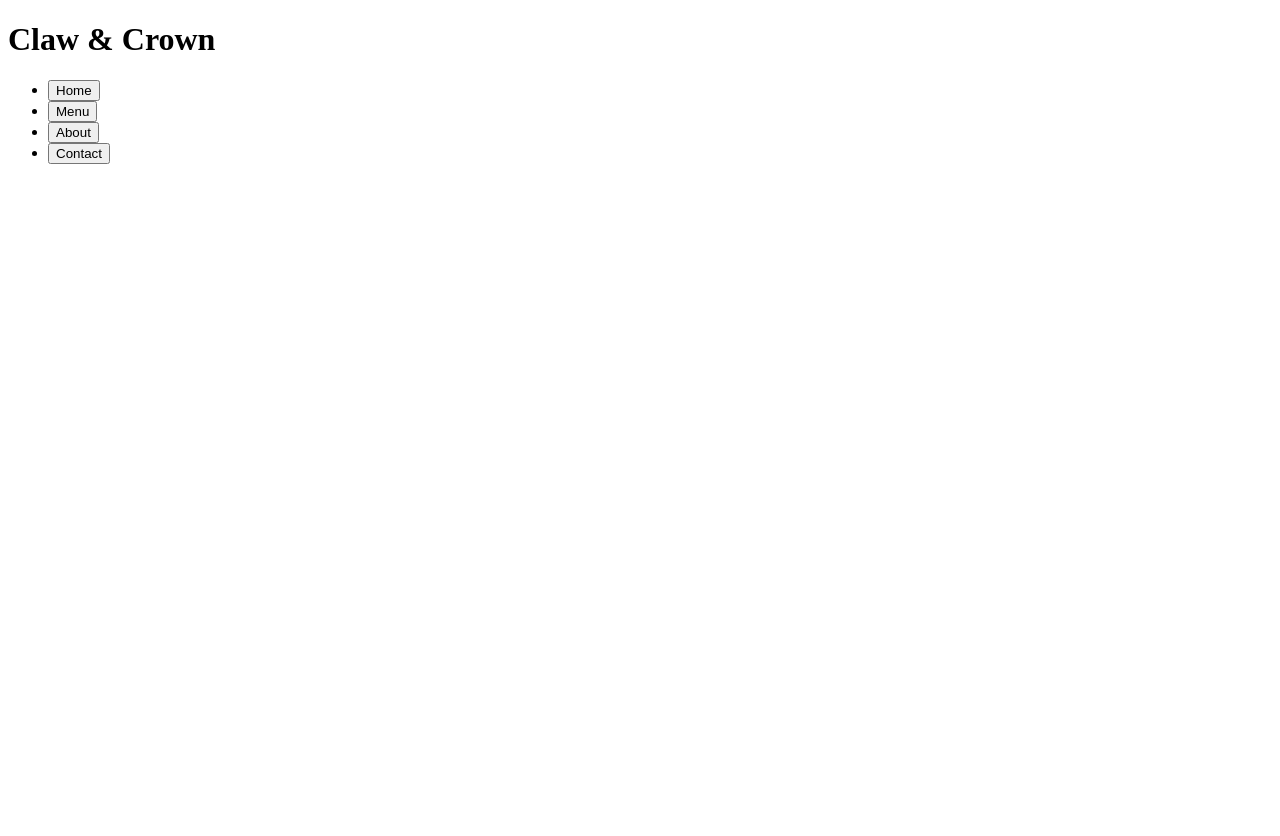
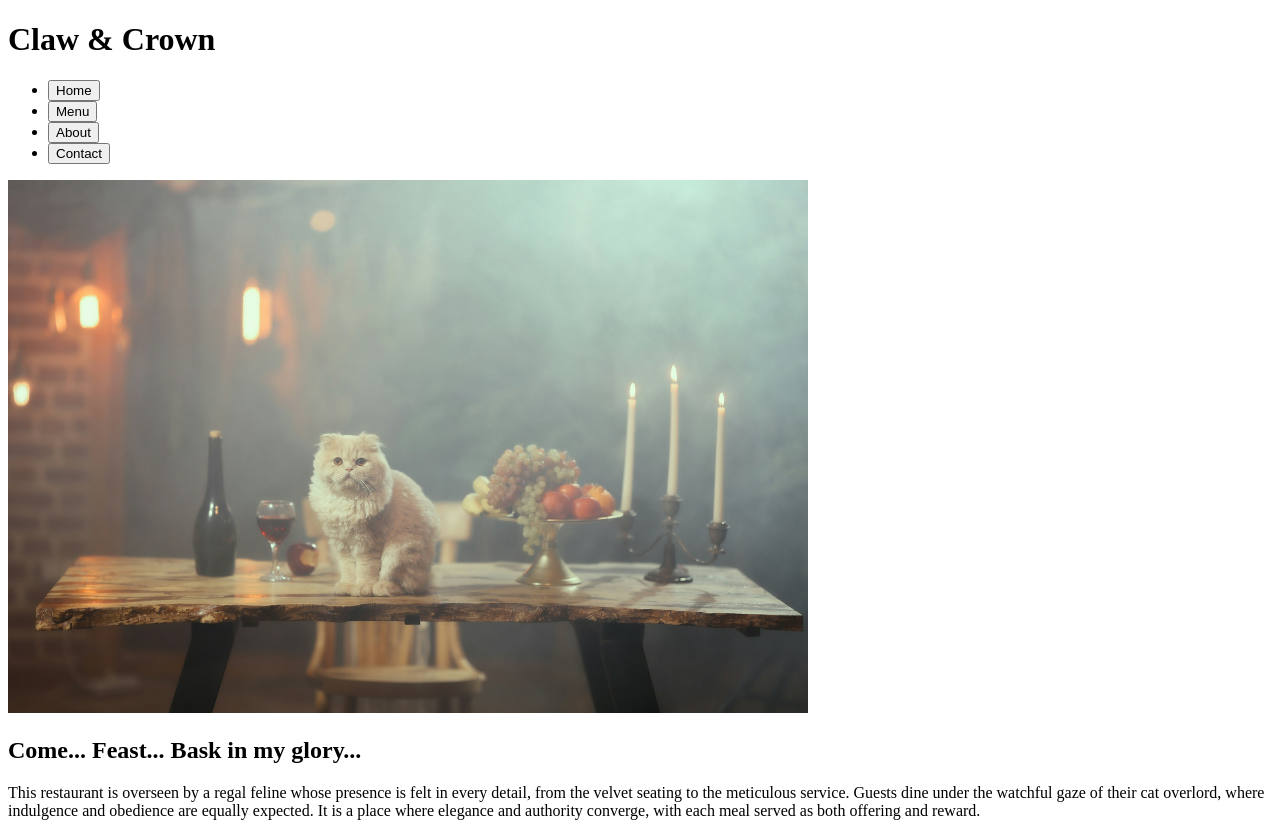
Before and after one commit to simeonrediger/odin-restaurant, a website built with webpack: page src/index.html in a window 1280 px wide. Before the commit the page ends 800 px from the top, so only its background shows below. Built offline with nearby package versions, Linux system fonts and the light colour scheme.

Commit message:
Add static homepage content

```diff
--- a/src/index.html
+++ b/src/index.html
@@ -20,6 +20,18 @@
       </nav>
     </header>
 
-    <main id='content'></main>
+    <main id='content'>
+      <img
+        src='./images/cat-on-dining-table.jpg'
+        alt='Cat sits on dining table'
+        title='Photo by shahin khalaji on Unsplash'
+        width='800'
+      >
+      <h2>Come... Feast... Bask in my glory...</h2>
+      <p>This restaurant is overseen by a regal feline whose presence is felt in every detail, from the velvet seating to the
+      meticulous service. Guests dine under the watchful gaze of their cat overlord, where indulgence and obedience are
+      equally expected. It is a place where elegance and authority converge, with each meal served as both offering and
+      reward.</p>
+    </main>
   </body>
 </html>
```
Also changed, not shown: public/images/cat-on-dining-table.jpg (added).
